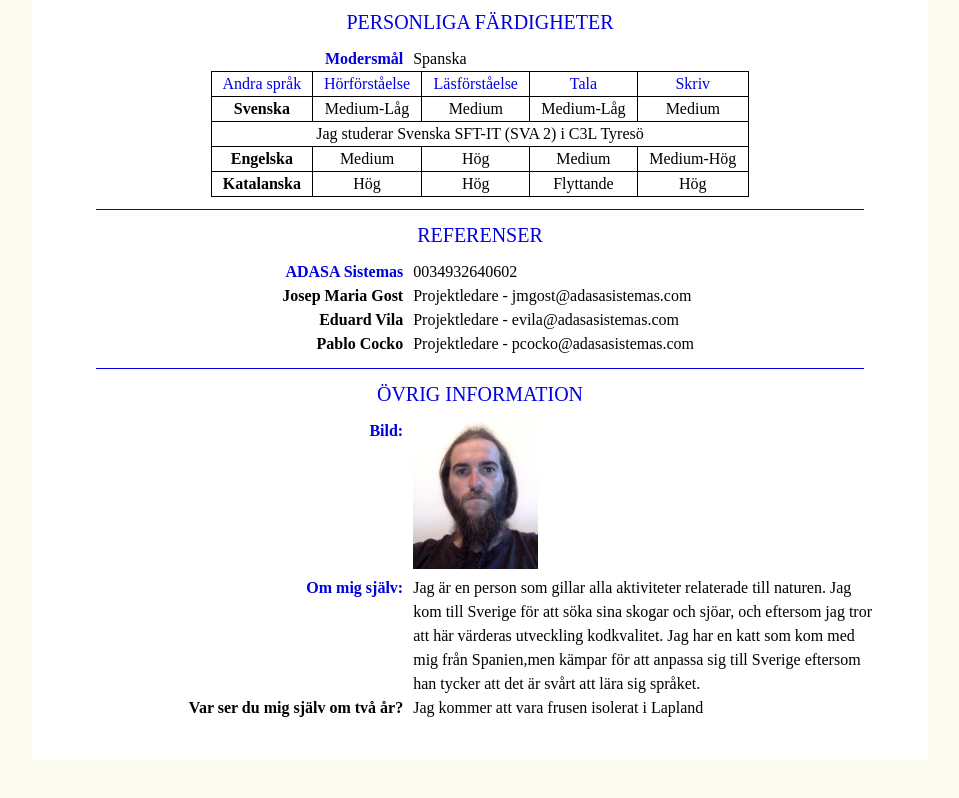
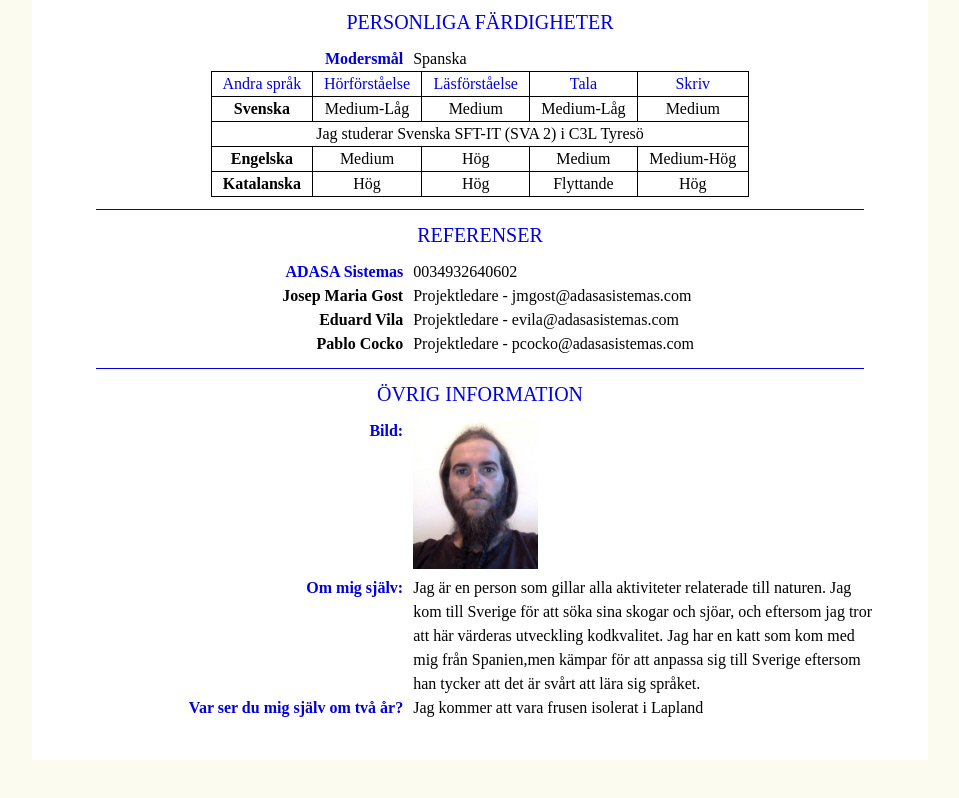
Before and after one commit to JorgeLegarre/cv, a plain HTML site: page index.html in a window 1280 px wide. Shown: the part 1561-2359 px from the top of the page, without its empty margins (160-1119 px from the left). Drawn offline with Linux system fonts and the light colour scheme.

Commit message:
school version

```diff
--- a/index.html
+++ b/index.html
@@ -383,7 +383,7 @@
 					</div><!--row-->
 					<div class="row">
 						<div class="columnA">
-							<div class="textResalt">
+							<div class="resalt">
 								Var ser du mig själv om två år?
 							</div>
 						</div><!--columnA-->
```
